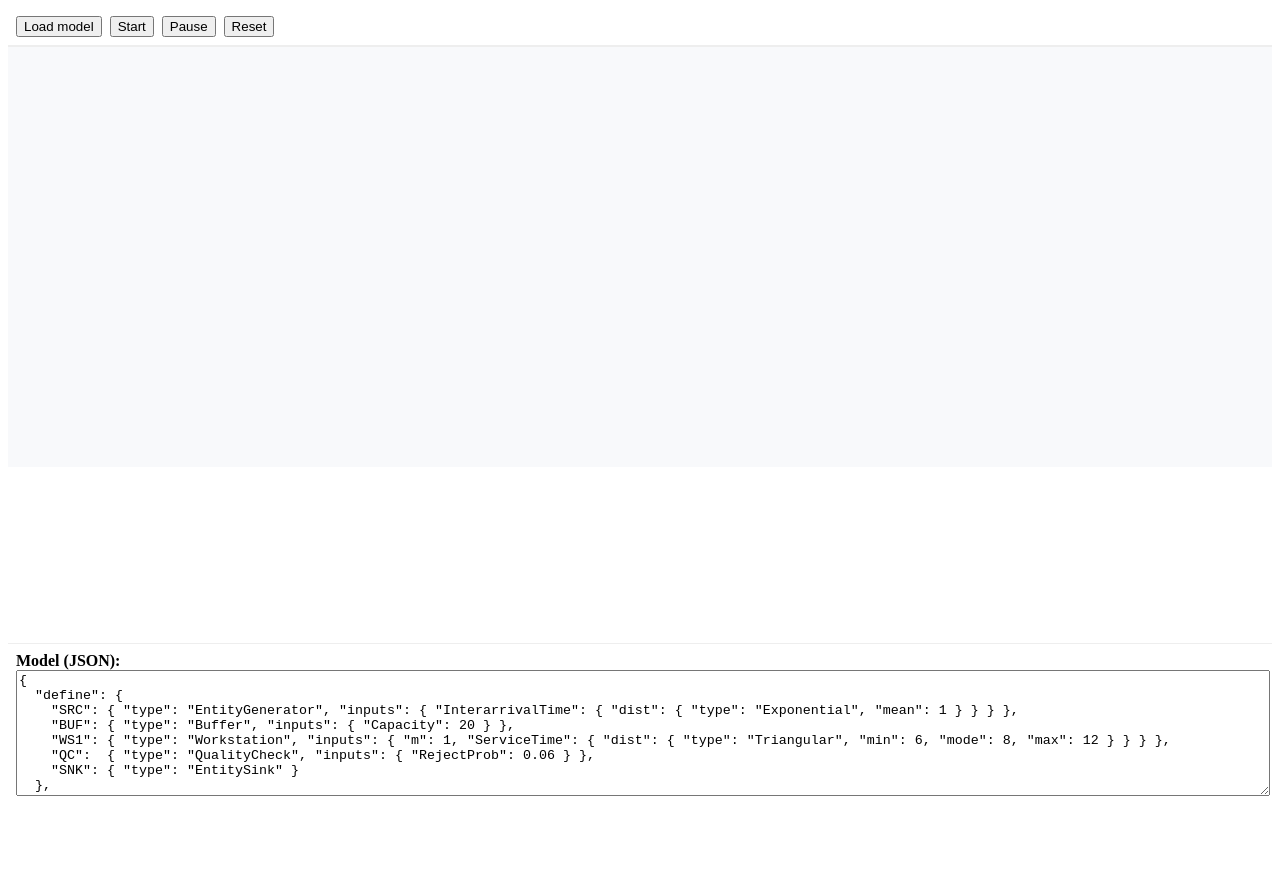
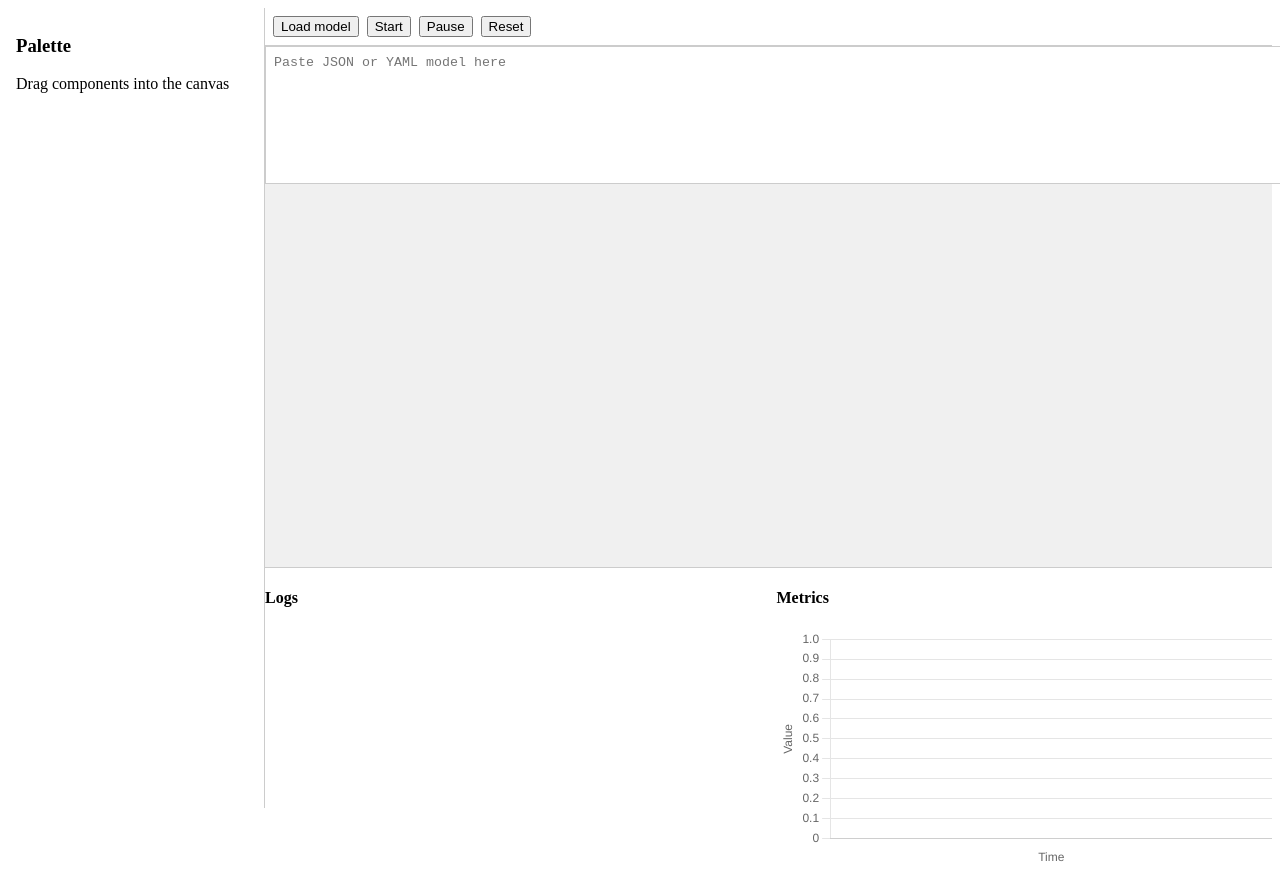
Before and after one commit to sebekkuz/des, a React (Vite) app in the folder frontend/: page / in a window 1280 px wide. Before the commit the page ends 816 px from the top, so only its background shows below. Built offline with nearby package versions, Linux system fonts and the light colour scheme; no server answers.

Commit message:
Add files via upload

```diff
--- a/frontend/src/App.tsx
+++ b/frontend/src/App.tsx
@@ -1,55 +1,147 @@
-// frontend/src/App.tsx
-import React, { useEffect } from "react";
-import Toolbar from "./components/Toolbar";
-import Canvas2D from "./components/Canvas2D";
-import { useModelStore } from "./lib/store";
+import React, { useEffect, useRef, useState } from 'react';
+import { Canvas } from '@react-three/fiber';
+import OutputPanel from './components/OutputPanel';
 
-export default function App() {
-  const setComponents = useModelStore(s => s.setComponents);
-  const setSim = useModelStore(s => s.setSim);
+// Backend URLs are provided via Vite env variables
+const HTTP_URL = import.meta.env.VITE_BACKEND_HTTP_URL || '';
+const WS_URL = import.meta.env.VITE_BACKEND_WS_URL || '';
 
+const App: React.FC = () => {
+  const [modelText, setModelText] = useState('');
+  const [logs, setLogs] = useState<string[]>([]);
+  const [metrics, setMetrics] = useState<{ name: string; t: number; v: number }[]>([]);
+  const wsRef = useRef<WebSocket | null>(null);
+
+  // Initialize WebSocket connection
   useEffect(() => {
-    const url = import.meta.env.VITE_BACKEND_WS_URL;
-    const ws = new WebSocket(url);
-    ws.onopen = () => console.log("[WS] open");
-    ws.onclose = () => console.log("[WS] close");
-    ws.onmessage = (ev) => {
-      const msg = JSON.parse(ev.data);
-      if (msg.type === "STATE") {
-        if (msg.components) setComponents(msg.components);
-        setSim({ running: !!msg.running, t: msg.simTime });
+    if (!WS_URL) return;
+    const ws = new WebSocket(WS_URL);
+    wsRef.current = ws;
+    ws.onopen = () => {
+      console.log('[WS] open');
+    };
+    ws.onmessage = (event) => {
+      try {
+        const msg = JSON.parse(event.data);
+        if (msg.type === 'STATE') {
+          // handle state if needed
+        } else if (msg.type === 'LOG') {
+          setLogs((prev) => [...prev, `[${new Date(msg.at).toLocaleTimeString()}] ${msg.msg}`].slice(-200));
+        } else if (msg.type === 'METRIC') {
+          // append metrics series; assume series is an array of {name,t,v}
+          if (msg.series) {
+            setMetrics((prev) => [...prev, ...msg.series].slice(-500));
+          }
+        }
+      } catch (err) {
+        console.error('WS parse error', err);
       }
-      if (msg.type === "ERROR") console.error("[SIM ERROR]", msg.msg);
-      if (msg.type === "LOG") console.log("[SIM LOG]", msg.msg);
     };
-    return () => ws.close();
-  }, [setComponents, setSim]);
+    ws.onclose = () => {
+      console.log('[WS] close');
+    };
+    return () => {
+      ws.close();
+    };
+  }, []);
+
+  // Helper to call backend REST endpoints
+  const callApi = async (path: string, body?: any) => {
+    const res = await fetch(`${HTTP_URL}${path}`, {
+      method: 'POST',
+      headers: body ? { 'Content-Type': 'application/json' } : undefined,
+      body: body ? JSON.stringify(body) : undefined,
+    });
+    if (!res.ok) {
+      const err = await res.json().catch(() => ({}));
+      throw new Error(err.error || res.statusText);
+    }
+    return res.json().catch(() => ({}));
+  };
+
+  const handleLoadModel = async () => {
+    if (!modelText.trim()) {
+      alert('Please enter a model definition');
+      return;
+    }
+    try {
+      // Post raw text; backend loader handles JSON/YAML
+      const res = await fetch(`${HTTP_URL}/api/load`, {
+        method: 'POST',
+        headers: { 'Content-Type': 'text/plain' },
+        body: modelText,
+      });
+      if (!res.ok) {
+        const data = await res.json().catch(() => ({}));
+        throw new Error(data.error || res.statusText);
+      }
+      alert('Model loaded ✔');
+      setLogs((prev) => [...prev, 'Model loaded'].slice(-200));
+    } catch (err: any) {
+      alert(`Load failed: ${err.message}`);
+    }
+  };
+
+  const handleStart = async () => {
+    try {
+      await callApi('/api/start');
+    } catch (err: any) {
+      alert(`Start failed: ${err.message}`);
+    }
+  };
+  const handlePause = async () => {
+    try {
+      await callApi('/api/pause');
+    } catch (err: any) {
+      alert(`Pause failed: ${err.message}`);
+    }
+  };
+  const handleReset = async () => {
+    try {
+      await callApi('/api/reset');
+      setLogs([]);
+      setMetrics([]);
+    } catch (err: any) {
+      alert(`Reset failed: ${err.message}`);
+    }
+  };
 
   return (
-    <div style={{ height: "100vh", display: "flex", flexDirection: "column" }}>
-      <Toolbar />
-      <div style={{ flex: 1, borderTop: "1px solid #eee" }}>
-        <Canvas2D />
+    <div style={{ display: 'flex', height: '100vh' }}>
+      {/* Sidebar palette */}
+      <div style={{ width: '240px', borderRight: '1px solid #ccc', padding: '0.5rem' }}>
+        <h3>Palette</h3>
+        <p>Drag components into the canvas</p>
+        {/* In this simplified version, palette is static */}
       </div>
-      <div style={{ padding: 8, borderTop: "1px solid #eee" }}>
-        <b>Model (JSON):</b>
-        <textarea id="model-editor" rows={8} style={{ width: "100%" }} defaultValue={`{
-  "define": {
-    "SRC": { "type": "EntityGenerator", "inputs": { "InterarrivalTime": { "dist": { "type": "Exponential", "mean": 1 } } } },
-    "BUF": { "type": "Buffer", "inputs": { "Capacity": 20 } },
-    "WS1": { "type": "Workstation", "inputs": { "m": 1, "ServiceTime": { "dist": { "type": "Triangular", "min": 6, "mode": 8, "max": 12 } } } },
-    "QC":  { "type": "QualityCheck", "inputs": { "RejectProb": 0.06 } },
-    "SNK": { "type": "EntitySink" }
-  },
-  "links": [
-    { "from": "SRC", "to": "BUF" },
-    { "from": "BUF", "to": "WS1" },
-    { "from": "WS1", "to": "QC" },
-    { "from": "QC",  "to": "SNK" }
-  ],
-  "globals": { "rng": { "seed": 123 }, "stopCondition": { "time": 300 } }
-}`} />
+      {/* Main content */}
+      <div style={{ flex: 1, display: 'flex', flexDirection: 'column' }}>
+        {/* Toolbar */}
+        <div style={{ padding: '0.5rem', borderBottom: '1px solid #ccc', display: 'flex', gap: '0.5rem' }}>
+          <button onClick={handleLoadModel}>Load model</button>
+          <button onClick={handleStart}>Start</button>
+          <button onClick={handlePause}>Pause</button>
+          <button onClick={handleReset}>Reset</button>
+        </div>
+        {/* Model text input */}
+        <textarea
+          placeholder="Paste JSON or YAML model here"
+          value={modelText}
+          onChange={(e) => setModelText(e.target.value)}
+          rows={8}
+          style={{ width: '100%', fontFamily: 'monospace', resize: 'vertical', padding: '0.5rem', border: '1px solid #ccc' }}
+        />
+        {/* 3D Canvas placeholder */}
+        <div style={{ flex: 1, background: '#f0f0f0' }}>
+          {/* Placeholder for 3D canvas or 2D canvas; we leave empty since focus is on metrics/logs */}
+        </div>
+        {/* Output panel */}
+        <div style={{ height: '240px', borderTop: '1px solid #ccc' }}>
+          <OutputPanel logs={logs} metrics={metrics} />
+        </div>
       </div>
     </div>
   );
-}
+};
+
+export default App;
--- a/frontend/src/components/OutputPanel.tsx
+++ b/frontend/src/components/OutputPanel.tsx
@@ -1,41 +1,63 @@
-
 import React from 'react';
-import { HTTP_URL } from '../lib/config';
 import { Line } from 'react-chartjs-2';
 import {
-  Chart as ChartJS, LineElement, PointElement, LinearScale, TimeScale, CategoryScale, Tooltip, Legend
+  Chart as ChartJS,
+  LineElement,
+  PointElement,
+  CategoryScale,
+  LinearScale,
+  Legend,
+  Tooltip,
 } from 'chart.js';
 
-ChartJS.register(LineElement, PointElement, LinearScale, TimeScale, CategoryScale, Tooltip, Legend);
+ChartJS.register(LineElement, PointElement, CategoryScale, LinearScale, Legend, Tooltip);
 
-type Pt = { name:string, t:number, v:number };
-export default function OutputPanel({ logs, metrics }:{ logs:string[], metrics:Pt[] }) {
-  const mk = (name:string) => metrics.filter(m => m.name === name).map(m => ({ x:m.t, y:m.v }));
-  const data = {
-    labels: mk('throughput_cum').map(p => p.x),
+interface OutputPanelProps {
+  logs: string[];
+  metrics: { name: string; t: number; v: number }[];
+}
+
+// OutputPanel displays simulation logs and a simple line chart of metrics.
+const OutputPanel: React.FC<OutputPanelProps> = ({ logs, metrics }) => {
+  // Prepare chart data from metrics
+  const labels = metrics.map((m) => m.t);
+  const dataValues = metrics.map((m) => m.v);
+  const chartData = {
+    labels,
     datasets: [
-      { label:'Throughput (cum)', data: mk('throughput_cum').map(p=>p.y) },
-      { label:'WIP_avg', data: mk('WIP_avg').map(p=>p.y) },
-      { label:'Util_avg', data: mk('Util_avg').map(p=>p.y) },
-      { label:'Scrap_rate', data: mk('Scrap_rate').map(p=>p.y) },
-    ]
+      {
+        label: metrics.length > 0 ? metrics[0].name : 'metric',
+        data: dataValues,
+        fill: false,
+        tension: 0.1,
+      },
+    ],
   };
-  const dl = () => { window.open(`${HTTP_URL}/api/export/metrics`, '_blank'); };
+
+  const options = {
+    responsive: true,
+    maintainAspectRatio: false,
+    plugins: {
+      legend: { display: false },
+    },
+    scales: {
+      x: { title: { display: true, text: 'Time' } },
+      y: { title: { display: true, text: 'Value' } },
+    },
+  } as const;
+
   return (
-    <div style={{ display:'grid', gridTemplateColumns:'1fr 1fr', gap:8, padding:8, height: 300 }}>
-      <div style={{ border:'1px solid #eee', padding:8 }}>
-        <div style={{ display:'flex', alignItems:'center', justifyContent:'space-between' }}>
-          <b>Metrics</b>
-          <button onClick={dl}>Export CSV</button>
-        </div>
-        <div>
-          <Line data={data as any} options={{ responsive:true, animation:false, plugins:{ legend:{ display:true } }, scales:{ x:{ display:true }, y:{ display:true } } }} />
-        </div>
+    <div style={{ display: 'flex', height: '100%' }}>
+      <div style={{ flex: 1, paddingRight: '1rem', overflowY: 'auto' }}>
+        <h4>Logs</h4>
+        <pre style={{ whiteSpace: 'pre-wrap' }}>{logs.join('\n')}</pre>
       </div>
-      <div style={{ border:'1px solid #eee', padding:8, overflow:'auto' }}>
-        <b>Logs</b>
-        <pre style={{ fontSize:11, lineHeight:'16px' }}>{logs.join('\n')}</pre>
+      <div style={{ flex: 1, position: 'relative', height: '100%' }}>
+        <h4>Metrics</h4>
+        <Line data={chartData} options={options} />
       </div>
     </div>
   );
-}
+};
+
+export default OutputPanel;
```
Also changed, not shown: frontend/package.json (+5 -5 lines), 2 other files (tests, documents, lock files or other folders).
